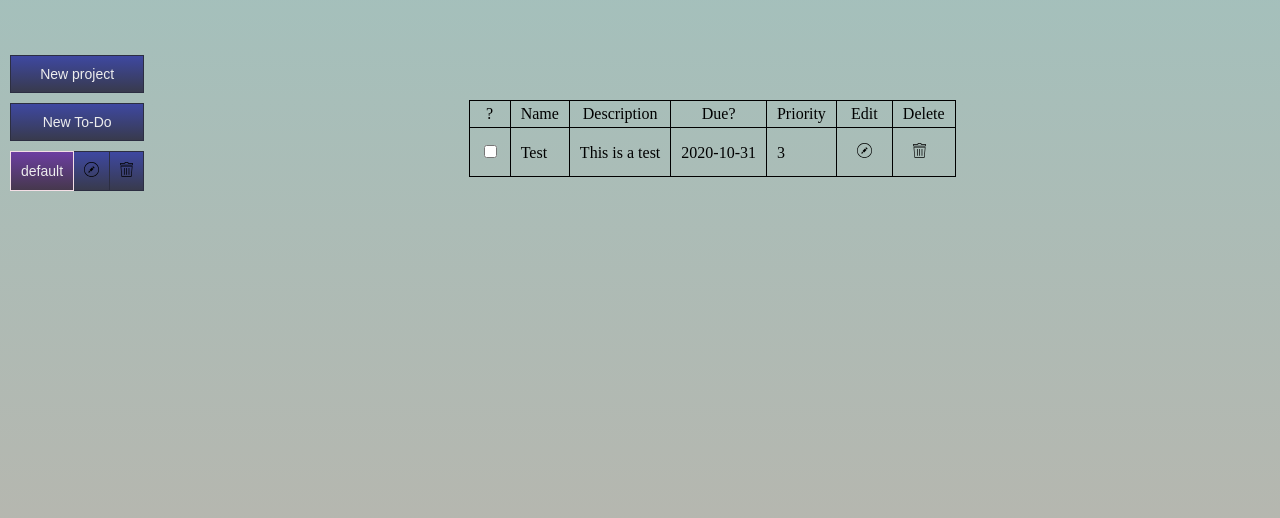
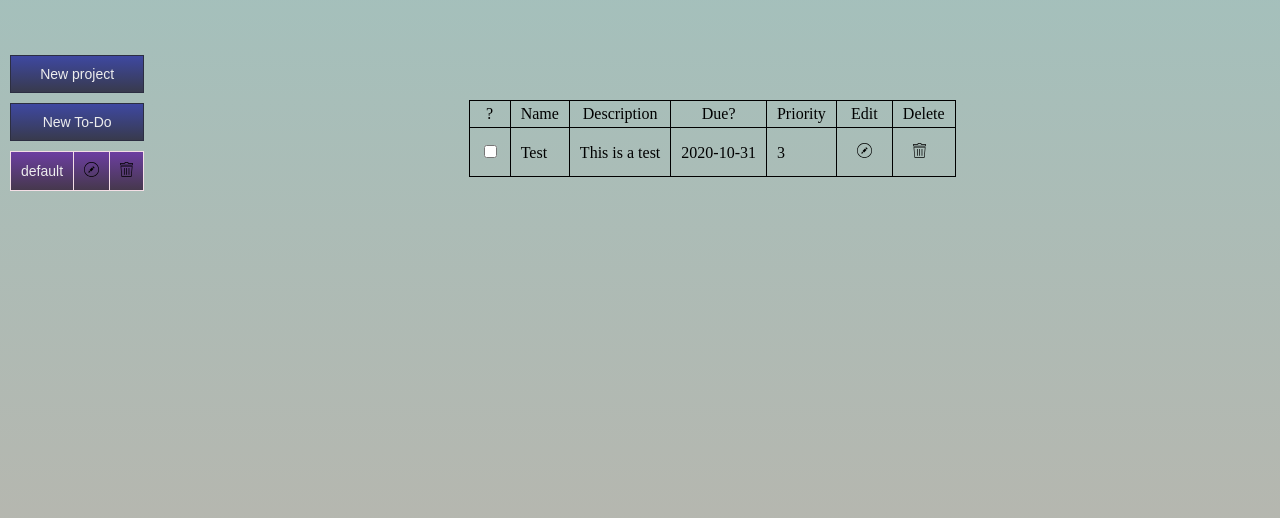
Before and after one commit to reinimax/todo-list, a website built with webpack: page dist/index.html in a window 1280 px wide. Built offline with nearby package versions, Linux system fonts and the light colour scheme; what pubsub-js would draw is missing.

Commit message:
Activate/Deactivate edit- and delete-buttons in navbar
These buttons behave now corresponding to the button indicating the
active project in the navbar

```diff
--- a/src/displaycontroller.js
+++ b/src/displaycontroller.js
@@ -51,6 +51,16 @@ const displayController = (() => {
     const btnToActivate = btnArray[index];
     btnArray.forEach((btn) => btn.classList.remove("active"));
     btnToActivate.classList.add("active");
+
+    // activate also the edit- and delete-buttons
+    const iconBtnList = navBarLinks.getElementsByClassName("icon-btn");
+    const iconBtnArray = [...iconBtnList];
+    iconBtnArray.forEach((btn) => btn.classList.remove("active"));
+
+    const iconBtnToActivate = navBarLinks.querySelectorAll(
+      `[data-index="${index}"]`
+    );
+    iconBtnToActivate.forEach((iconBtn) => iconBtn.classList.add("active"));
   }
 
   function setVisible(popupBox) {
--- a/src/style.css
+++ b/src/style.css
@@ -37,8 +37,11 @@ button,
 }
 
 .active {
-  border-color: rgb(243, 223, 230);
-  background-image: linear-gradient(rgb(108, 62, 161), rgb(70, 56, 77));
+  border-color: rgb(243, 223, 230) !important;
+  background-image: linear-gradient(
+    rgb(108, 62, 161),
+    rgb(70, 56, 77)
+  ) !important;
 }
 
 /* Layout */
```
Also changed, not shown: dist/main.js.
